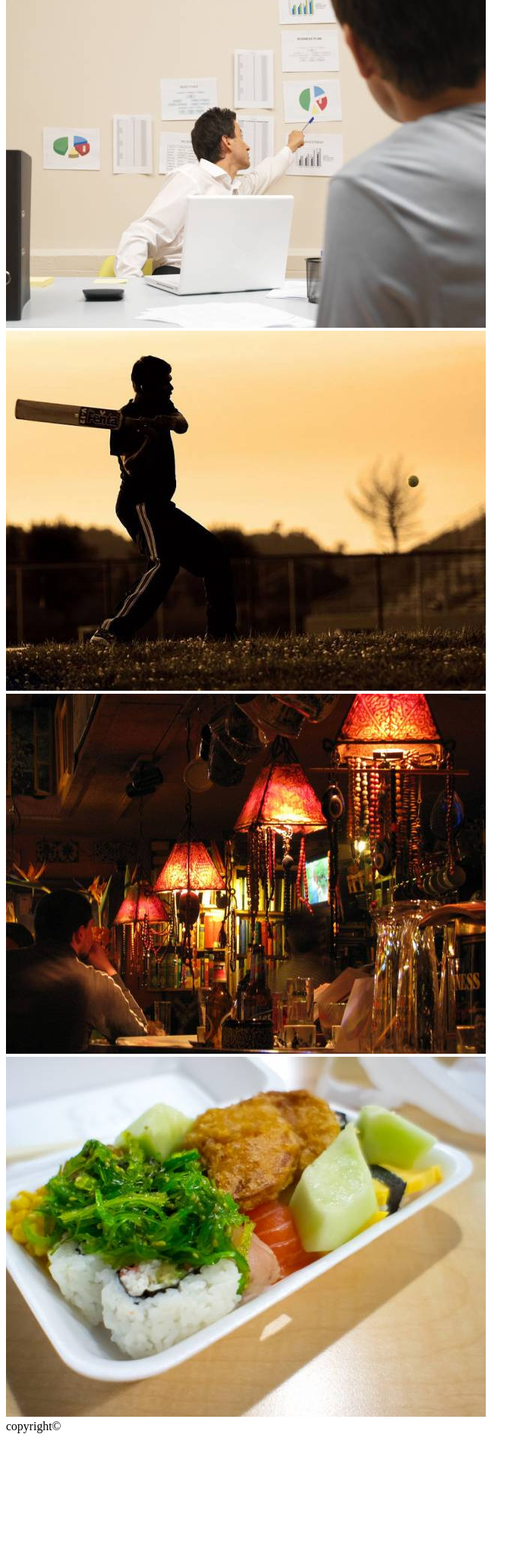
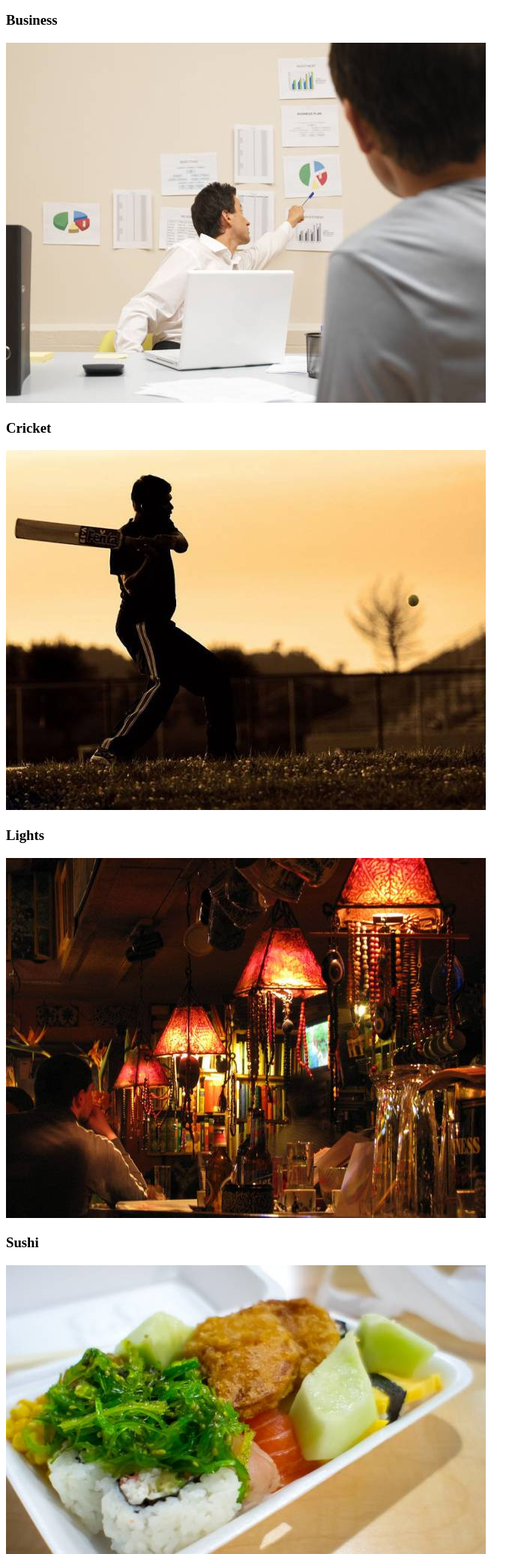
Before and after one commit to EricVongsay/Basic-Portfolio, a plain HTML site: page portfolio.html in a window 1280 px wide. Shown: the part 728-2800 px from the top of the page at 75% size, without its empty margins (0-703 px from the left). Before the commit the page ends 2647 px from the top, so only its background shows below. Drawn offline with Linux system fonts and the light colour scheme.

Commit message:
added headers to pictures in portolio

```diff
--- a/portfolio.html
+++ b/portfolio.html
@@ -29,15 +29,31 @@
 
             <h2>Portfolio</h2>
 
-            <img src="assets/images/sunsetkick.jpg" alt="Sunkick">
 
-            <img src="assets/images/business.jpg" alt="Business picture">
+            <div>
+                <h3>Sunset Kick</h3>
+                <img src="assets/images/sunsetkick.jpg" alt="Sunkick">
+            </div>
 
-            <img src="assets/images/cricket.jpg" alt="cricket sport">
+            <div>
+                <h3>Business</h3>
+                <img src="assets/images/business.jpg" alt="Business picture">
+            </div>
 
-            <img src="assets/images/lights.jpg" alt="lights">
+            <div>
+                <h3>Cricket</h3>
+                <img src="assets/images/cricket.jpg" alt="cricket sport">
+            </div>
 
-            <img src="assets/images/sushi.jpg" alt="Sushi">
+            <div>
+                <h3>Lights</h3>
+                <img src="assets/images/lights.jpg" alt="lights">
+            </div>
+
+            <div>
+                <h3>Sushi</h3>
+                <img src="assets/images/sushi.jpg" alt="Sushi">
+            </div>
 
 
 
```
